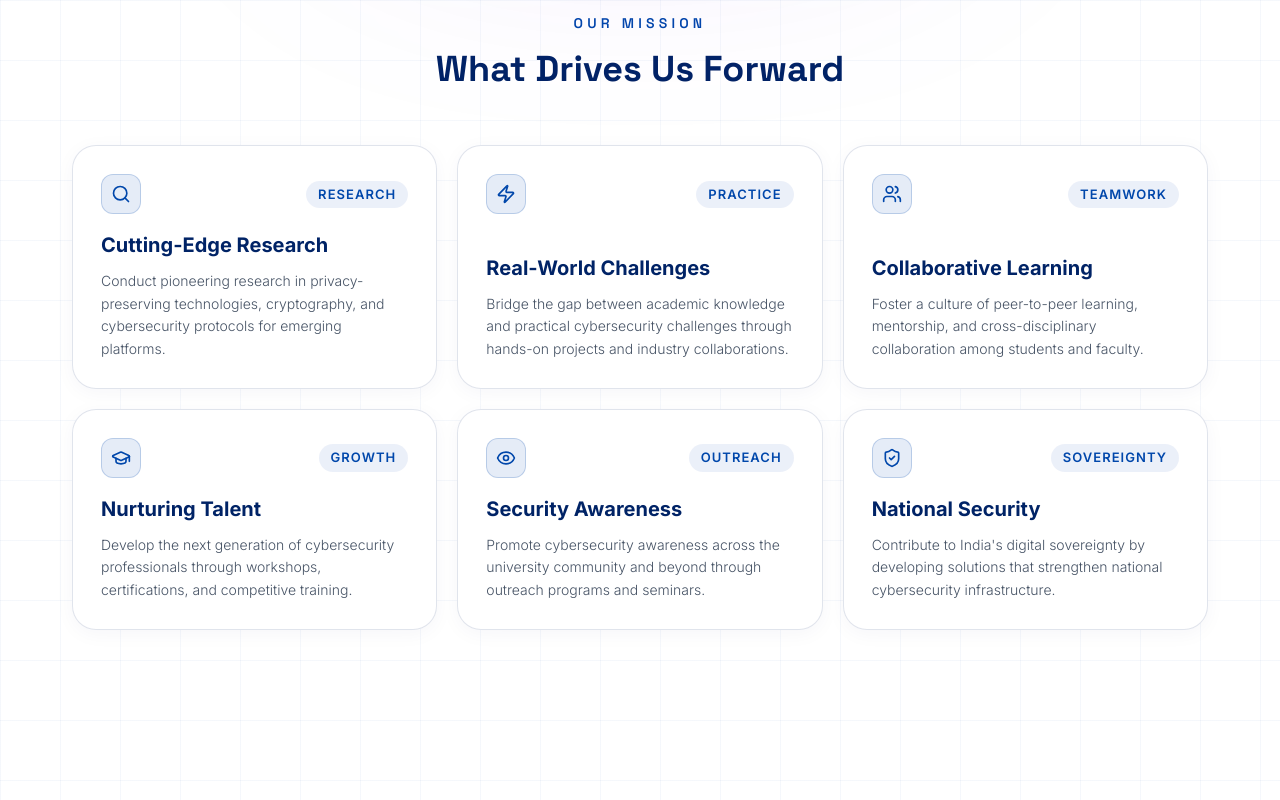
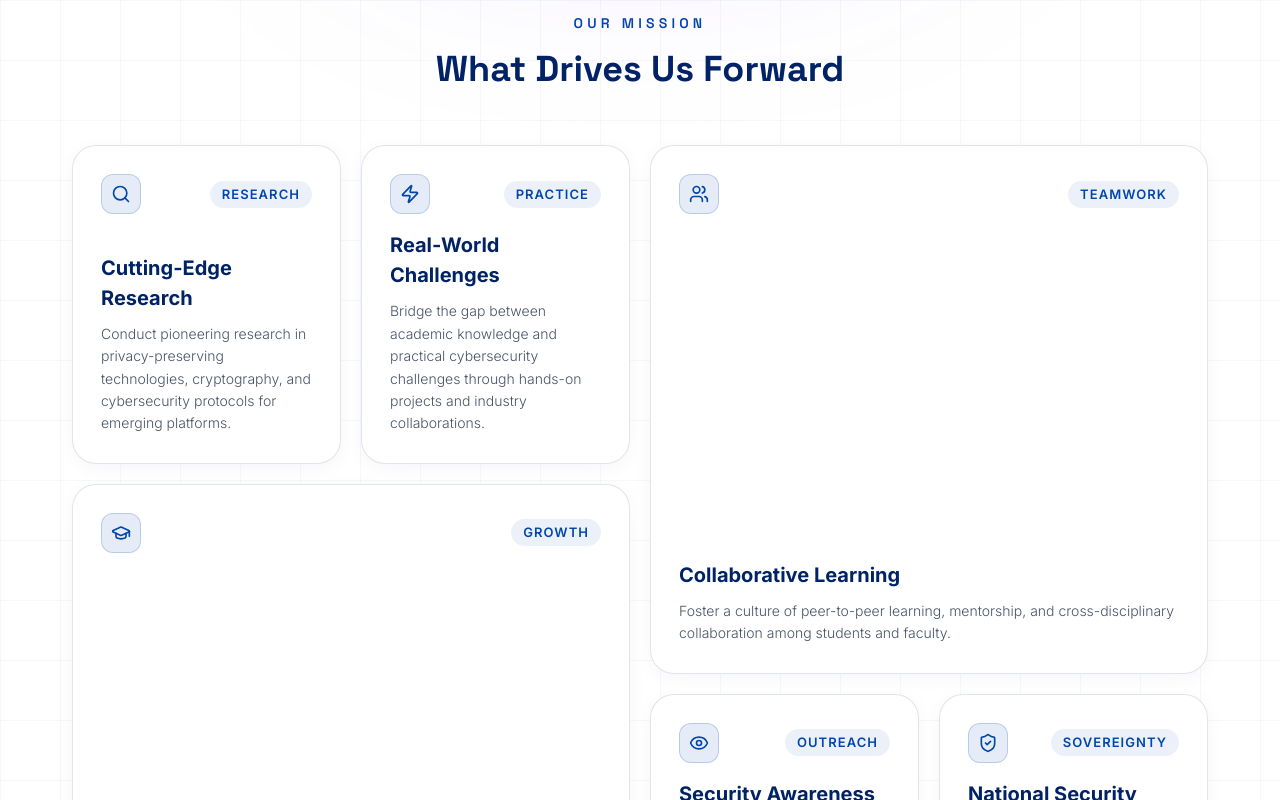
Before and after one commit to Pathi-AmanPal/CPSET, a Next.js app: page / in a window 1280 px wide. Shown: the part 1980-2780 px from the top of the page. Built offline with nearby package versions, Linux system fonts and the light colour scheme; no server answers; the database is empty.

Commit message:
Apply exact 4-column asymmetric Bento Grid layout for Mission cards

```diff
--- a/components/ui/MagicBento.css
+++ b/components/ui/MagicBento.css
@@ -115,7 +115,46 @@
 
 @media (min-width: 1024px) {
   .card-grid {
-    grid-template-columns: repeat(3, 1fr);
+    grid-template-columns: repeat(4, 1fr);
+    grid-auto-rows: minmax(190px, auto);
+  }
+
+  /* Card 1 (Research): Top Left (1x1) */
+  .magic-bento-card:nth-child(1) {
+    grid-column: 1;
+    grid-row: 1;
+  }
+
+  /* Card 2 (Practice): Top Middle (1x1) */
+  .magic-bento-card:nth-child(2) {
+    grid-column: 2;
+    grid-row: 1;
+  }
+
+  /* Card 3 (Teamwork): Top Right (2x2 Large Card) */
+  .magic-bento-card:nth-child(3) {
+    grid-column: 3 / span 2;
+    grid-row: 1 / span 2;
+    min-height: 400px;
+  }
+
+  /* Card 4 (Growth/Efficiency): Bottom Left (2x2 Large Card) */
+  .magic-bento-card:nth-child(4) {
+    grid-column: 1 / span 2;
+    grid-row: 2 / span 2;
+    min-height: 400px;
+  }
+
+  /* Card 5 (Outreach/Integration): Bottom Middle (1x1) */
+  .magic-bento-card:nth-child(5) {
+    grid-column: 3;
+    grid-row: 3;
+  }
+
+  /* Card 6 (Sovereignty/Security): Bottom Right (1x1) */
+  .magic-bento-card:nth-child(6) {
+    grid-column: 4;
+    grid-row: 3;
   }
 }
 
```
